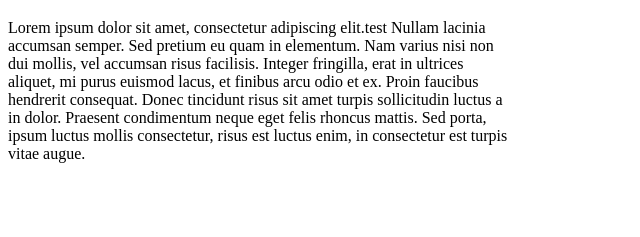
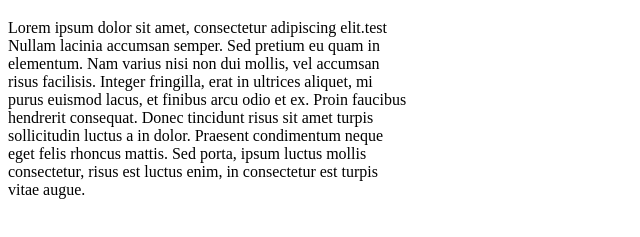
Before and after one commit to Papanja/PHPStudy, a plain HTML site: page index.html in a window 1280 px wide. Shown: the part 61-298 px from the top of the page, without its empty margins (0-640 px from the left). Drawn offline with Linux system fonts and the light colour scheme.

Commit message:
my css fixed
*both got on to github

```diff
--- a/index.html
+++ b/index.html
@@ -2,12 +2,13 @@
 <!DOCTYPE html>
 <html>
 	<head>
+		<link rel="stylesheet" href="styles.css">
 		<title>Ivan's Project</title>
 	</head>
 
 	<body>
 		<h1>Ivan's Project</h1>
-	<p  style="width:500px">Lorem ipsum dolor sit amet, consectetur adipiscing elit.test  Nullam lacinia accumsan semper. Sed pretium eu quam in elementum. Nam varius nisi non dui mollis, vel accumsan risus facilisis. Integer fringilla, erat in ultrices aliquet, mi purus euismod lacus, et finibus arcu odio et ex. Proin faucibus hendrerit consequat. Donec tincidunt risus sit amet turpis sollicitudin luctus a in dolor. Praesent condimentum neque eget felis rhoncus mattis. Sed porta, ipsum luctus mollis consectetur, risus est luctus enim, in consectetur est turpis vitae augue.</p>
+	<p>Lorem ipsum dolor sit amet, consectetur adipiscing elit.test  Nullam lacinia accumsan semper. Sed pretium eu quam in elementum. Nam varius nisi non dui mollis, vel accumsan risus facilisis. Integer fringilla, erat in ultrices aliquet, mi purus euismod lacus, et finibus arcu odio et ex. Proin faucibus hendrerit consequat. Donec tincidunt risus sit amet turpis sollicitudin luctus a in dolor. Praesent condimentum neque eget felis rhoncus mattis. Sed porta, ipsum luctus mollis consectetur, risus est luctus enim, in consectetur est turpis vitae augue.</p>
 
 
 	</body>
--- /dev/null
+++ b/styles.css
@@ -0,0 +1,5 @@
+p {
+
+	width: 400px;
+
+}
```
